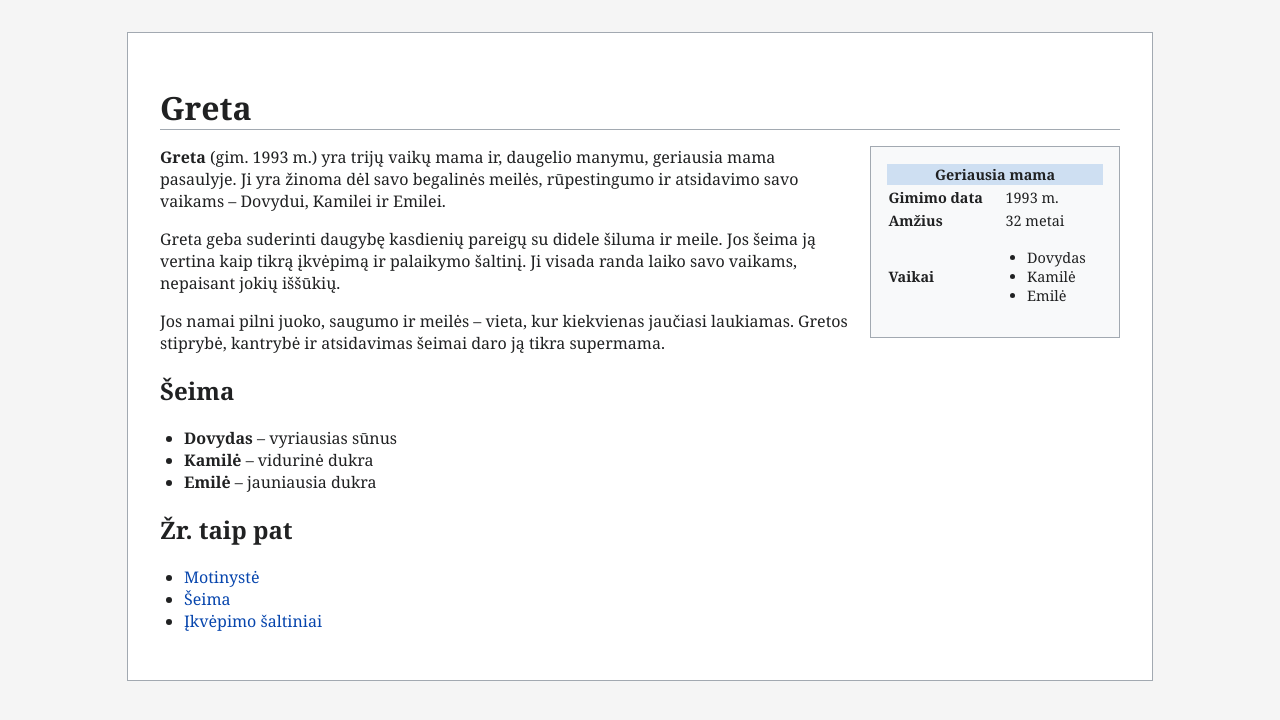
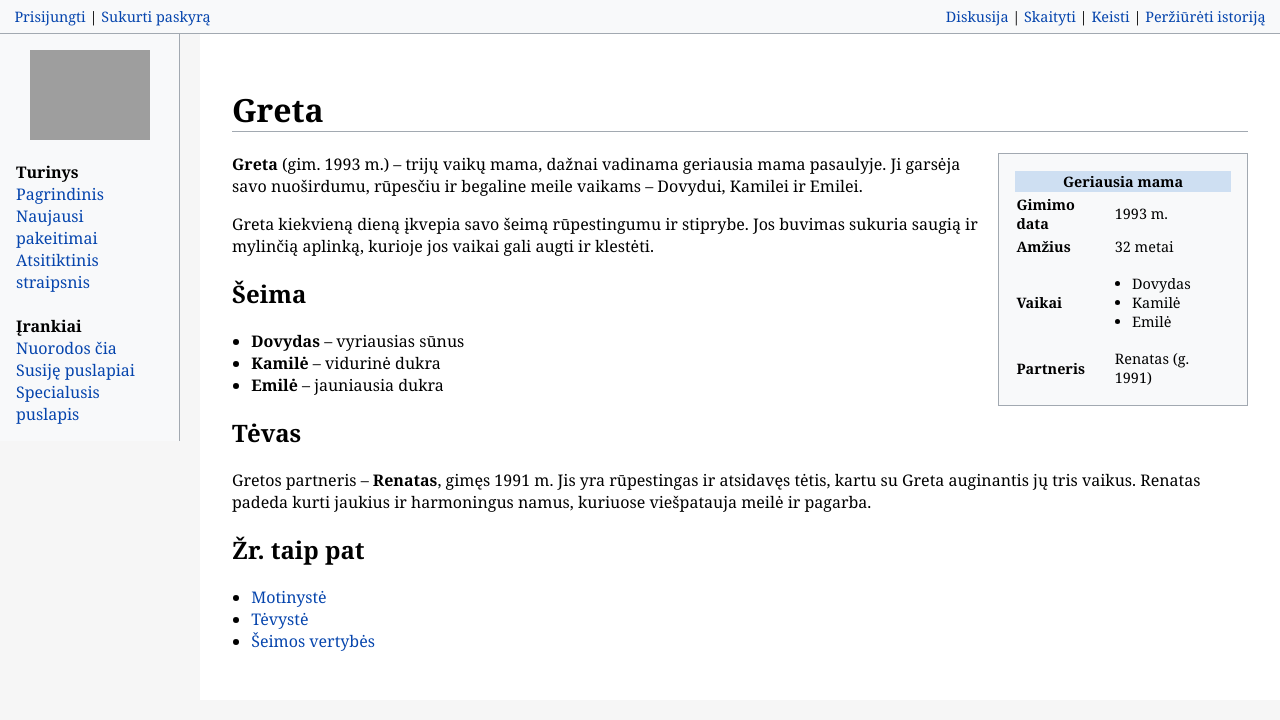
Before and after one commit to Dovydas417/mamosdiena, a plain HTML site: page index.html in a window 1280 px wide. Drawn offline with Linux system fonts and the light colour scheme; grey boxes are pictures that could not be loaded.

Commit message:
Update index.html

```diff
--- a/index.html
+++ b/index.html
@@ -3,25 +3,39 @@
 <head>
     <meta charset="UTF-8">
     <title>Greta – Vikipedija</title>
+    <link rel="icon" href="https://upload.wikimedia.org/wikipedia/commons/6/63/Wikipedia-logo.png">
     <style>
         body {
-            font-family: 'Linux Libertine', Georgia, Times, serif;
-            background-color: #f5f5f5;
-            color: #202122;
+            font-family: 'Linux Libertine', 'Georgia', 'Times', serif;
+            background-color: #f6f6f6;
             margin: 0;
             padding: 0;
         }
+        #topbar {
+            background-color: #f8f9fa;
+            border-bottom: 1px solid #a2a9b1;
+            padding: 0.5em 1em;
+            font-size: 0.9em;
+            display: flex;
+            justify-content: space-between;
+        }
+        #left-menu {
+            width: 180px;
+            background-color: #f8f9fa;
+            border-right: 1px solid #a2a9b1;
+            padding: 1em;
+            float: left;
+            height: 100%;
+            box-sizing: border-box;
+        }
         #content {
-            max-width: 960px;
-            margin: 2em auto;
-            background: white;
+            margin-left: 200px;
             padding: 2em;
-            border: 1px solid #a2a9b1;
+            background-color: white;
         }
         h1 {
             font-size: 2em;
             border-bottom: 1px solid #a2a9b1;
-            margin-bottom: 0.5em;
         }
         .infobox {
             float: right;
@@ -36,9 +50,6 @@
             background-color: #cedff2;
             text-align: center;
         }
-        ul {
-            padding-left: 1.5em;
-        }
         a {
             color: #0645ad;
             text-decoration: none;
@@ -46,9 +57,47 @@
         a:hover {
             text-decoration: underline;
         }
+        .logo {
+            text-align: center;
+            margin-bottom: 1em;
+        }
+        .logo img {
+            width: 120px;
+        }
+        ul {
+            padding-left: 1.2em;
+        }
     </style>
 </head>
 <body>
+    <div id="topbar">
+        <div>
+            <a href="#">Prisijungti</a> | <a href="#">Sukurti paskyrą</a>
+        </div>
+        <div>
+            <a href="#">Diskusija</a> | <a href="#">Skaityti</a> | <a href="#">Keisti</a> | <a href="#">Peržiūrėti istoriją</a>
+        </div>
+    </div>
+
+    <div id="left-menu">
+        <div class="logo">
+            <a href="#"><img src="https://upload.wikimedia.org/wikipedia/commons/thumb/b/bb/Wikipedia_wordmark.svg/320px-Wikipedia_wordmark.svg.png" alt="Wikipedia logotipas"></a>
+        </div>
+        <div>
+            <b>Turinys</b><br>
+            <a href="#">Pagrindinis</a><br>
+            <a href="#">Naujausi pakeitimai</a><br>
+            <a href="#">Atsitiktinis straipsnis</a><br>
+        </div>
+        <br>
+        <div>
+            <b>Įrankiai</b><br>
+            <a href="#">Nuorodos čia</a><br>
+            <a href="#">Susiję puslapiai</a><br>
+            <a href="#">Specialusis puslapis</a><br>
+        </div>
+    </div>
+
     <div id="content">
         <h1>Greta</h1>
 
@@ -74,26 +123,31 @@
                     </ul>
                 </td>
             </tr>
+            <tr>
+                <td><b>Partneris</b></td>
+                <td>Renatas (g. 1991)</td>
+            </tr>
         </table>
 
-        <p><b>Greta</b> (gim. 1993 m.) yra trijų vaikų mama ir, daugelio manymu, geriausia mama pasaulyje. Ji yra žinoma dėl savo begalinės meilės, rūpestingumo ir atsidavimo savo vaikams – Dovydui, Kamilei ir Emilei.</p>
+        <p><strong>Greta</strong> (gim. 1993 m.) – trijų vaikų mama, dažnai vadinama geriausia mama pasaulyje. Ji garsėja savo nuoširdumu, rūpesčiu ir begaline meile vaikams – Dovydui, Kamilei ir Emilei.</p>
 
-        <p>Greta geba suderinti daugybę kasdienių pareigų su didele šiluma ir meile. Jos šeima ją vertina kaip tikrą įkvėpimą ir palaikymo šaltinį. Ji visada randa laiko savo vaikams, nepaisant jokių iššūkių.</p>
-
-        <p>Jos namai pilni juoko, saugumo ir meilės – vieta, kur kiekvienas jaučiasi laukiamas. Gretos stiprybė, kantrybė ir atsidavimas šeimai daro ją tikra supermama.</p>
+        <p>Greta kiekvieną dieną įkvepia savo šeimą rūpestingumu ir stiprybe. Jos buvimas sukuria saugią ir mylinčią aplinką, kurioje jos vaikai gali augti ir klestėti.</p>
 
         <h2>Šeima</h2>
         <ul>
-            <li><b>Dovydas</b> – vyriausias sūnus</li>
-            <li><b>Kamilė</b> – vidurinė dukra</li>
-            <li><b>Emilė</b> – jauniausia dukra</li>
+            <li><strong>Dovydas</strong> – vyriausias sūnus</li>
+            <li><strong>Kamilė</strong> – vidurinė dukra</li>
+            <li><strong>Emilė</strong> – jauniausia dukra</li>
         </ul>
+
+        <h2>Tėvas</h2>
+        <p>Gretos partneris – <strong>Renatas</strong>, gimęs 1991 m. Jis yra rūpestingas ir atsidavęs tėtis, kartu su Greta auginantis jų tris vaikus. Renatas padeda kurti jaukius ir harmoningus namus, kuriuose viešpatauja meilė ir pagarba.</p>
 
         <h2>Žr. taip pat</h2>
         <ul>
             <li><a href="#">Motinystė</a></li>
-            <li><a href="#">Šeima</a></li>
-            <li><a href="#">Įkvėpimo šaltiniai</a></li>
+            <li><a href="#">Tėvystė</a></li>
+            <li><a href="#">Šeimos vertybės</a></li>
         </ul>
     </div>
 </body>
```
